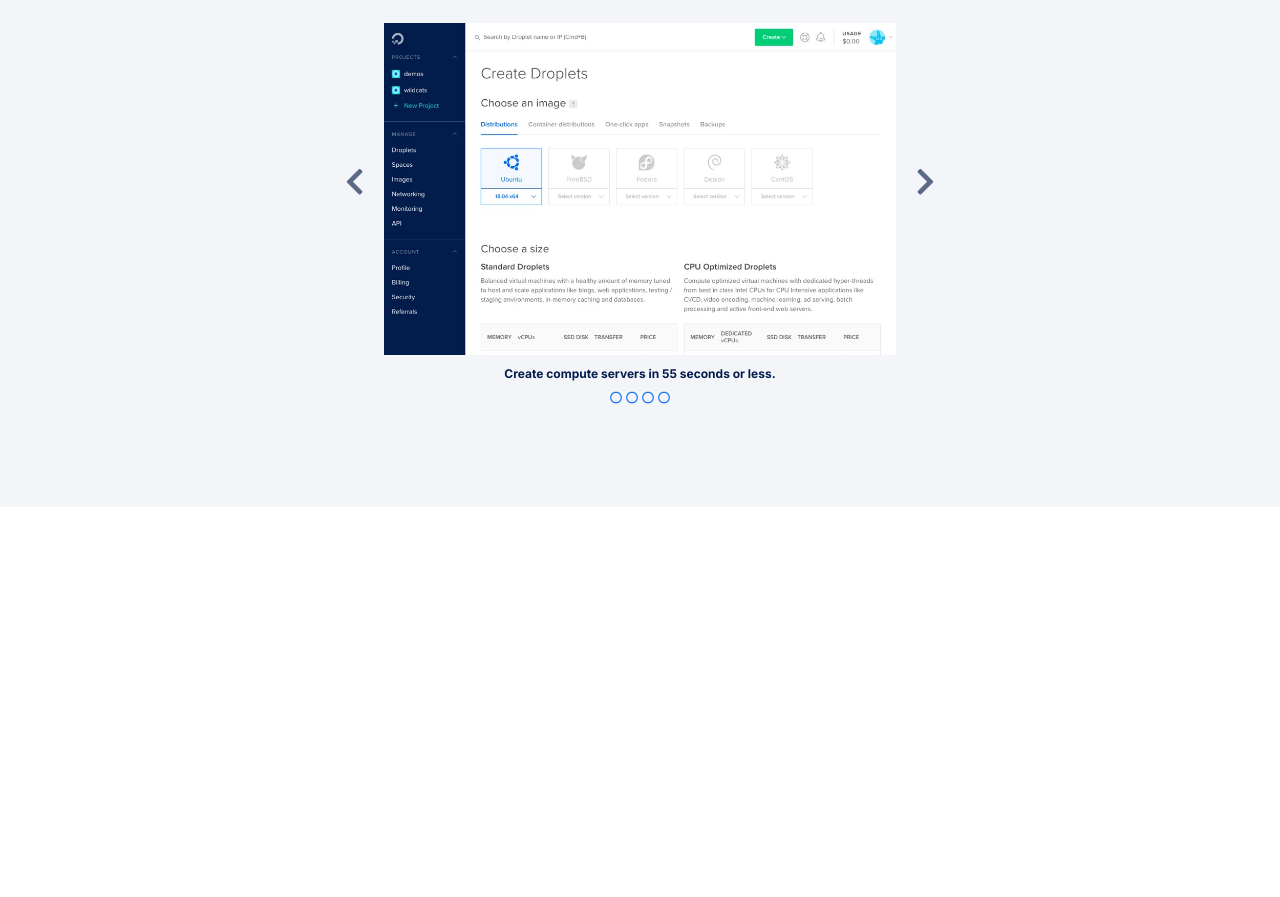
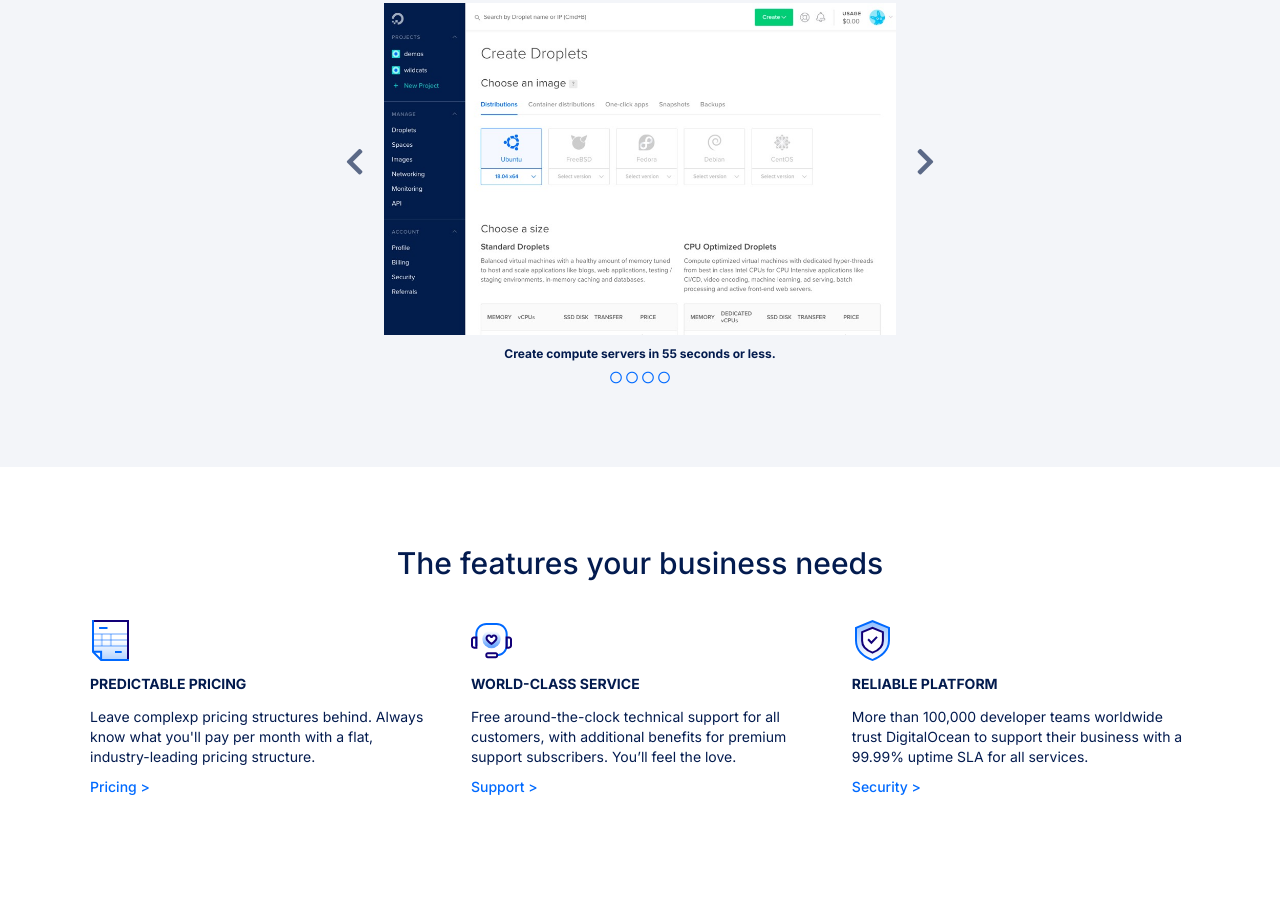
Before and after one commit to matassoli/html-css-digitalocean, a plain HTML site: page index.html in a window 1280 px wide. Shown: the part 2672-3569 px from the top of the page. Before the commit the page ends 3279 px from the top, so only its background shows below. Drawn offline with nearby package versions, Linux system fonts and the light colour scheme.

Commit message:
features-2

```diff
--- a/css/master.css
+++ b/css/master.css
@@ -1,6 +1,11 @@
 body {
   color: #031b4f;
   font-family: 'Inter', sans-serif;
+}
+
+a:focus {
+  padding: 10px;
+  text-decoration: none;
 }
 
 .navibar img {
@@ -139,18 +144,15 @@ h5 {
 .sponsor__logos img {
   margin: auto;
   padding-left: 10px;
-
 }
 
 .sponsor a {
   color: #006aff;
   font-weight: 500;
-  outline: none;
-
 }
 
 .features {
-  margin: 100px 0 100px;
+  margin: 80px 0 100px;
 }
 
 .features__text {
@@ -179,7 +181,6 @@ h5 {
   display: block;
   font-size: 16px;
   padding: 15px;
-  outline: none;
 }
 
 .features__buttons button:active {
@@ -194,44 +195,43 @@ h5 {
 }
 
 .features__description h5 {
-  padding-bottom: 15px;
   color: #031b4f;
   font-weight: 600;
+  padding-bottom: 15px;
 }
 
 .features__description p, .slides p {
+  color: #5b6987;
   font-size: 16px;
-  color: #5b6987;
 }
 
 .slides {
   background-color: #f3f5f9;
-  padding-bottom: 100px;
-  margin-bottom: 100px;
+  padding-bottom: 80px;
 }
 
 .slides__text h1 {
   color: #031b4e;
+  font-size: 40px;
+  font-weight: 600;
   padding: 60px 0 20px 0;
-  font-weight: 600;
-  font-size: 40px;
 }
 
 .slides__text p {
+  color: #5b6987;
   font-size: 20px;
-  color: #5b6987;
   padding: 0 60px 80px 60px;
 }
 
 .slides__img img {
+  height: auto;
   width: 40%;
-  height: auto;
 }
 
 .slides__img i {
+  color: #5b6987;
+  font-size: 30px;
   padding: 0 20px;
-  font-size: 30px;
-  color: #5b6987;
 }
 
 .slides__img i:hover {
@@ -239,12 +239,12 @@ h5 {
 }
 
 .slides__img p {
-  padding-top: 10px;
-  padding-bottom: 0;
   color: #031b4e;
   font-size: 12px;
   font-weight: 600;
   margin-bottom: 5px;
+  padding-bottom: 0;
+  padding-top: 10px;
 }
 
 .slides__text__circles i {
@@ -257,11 +257,30 @@ h5 {
   border-radius: 50%;
 }
 
+.features__column {
+  display: inline-block;
+  margin-top: 30px;
+  padding: 0 20px;
+  width: calc((100% / 3) - 3px);
+}
+
+.features__column h5 {
+  color: #031b4e;
+  font-size: 14px;
+  font-weight: 600;
+  padding: 15px 0;
+}
+
+.features__column a {
+  color: #006aff;
+  font-weight: 500;
+}
+
 @media screen and (max-width: 992px) {
   .hero .login-form {
+    margin: auto;
+    min-width: 350px;
     padding-top: 0;
-    min-width: 350px;
-    margin: auto;
   }
 }
 
@@ -283,8 +302,8 @@ h1 {
   }
 
   h1 {
+    font-size: 30px;
     padding-top: 100px;
-    font-size: 30px;
   }
 
   .features__description .row {
@@ -292,7 +311,12 @@ h1 {
   }
 
   .slides__text h1 {
+    font-size: 30px;
     padding: 50px 0 20px 0;
-    font-size: 30px;
+  }
+
+  .features__column {
+    display: block;
+    width: 100%;
   }
 }
--- a/index.html
+++ b/index.html
@@ -160,6 +160,33 @@
     </section>
 
 
+<section class="container">
+  <div class="features">
+<h2 class="text-center" >The features your business needs</h2>
+<div class="features__column">
+  <img src="img/pred-pricing.svg" alt="Pricing">
+  <h5>Predictable Pricing</h5>
+  <p>Leave complexp pricing structures behind. Always know what you'll pay per month with a flat, industry-leading pricing structure.</p>
+  <a href="">Pricing 	&#62;</a>
+</div>
+<div class="features__column">
+  <img src="img/world-class.svg" alt="World-class">
+  <h5>World-class service</h5>
+  <p>Free around-the-clock technical support for all customers, with additional benefits for premium support subscribers. You’ll feel the love.</p>
+  <a href="">Support 	&#62;</a>
+</div>
+<div class="features__column">
+  <img src="img/reliable-platform.svg" alt="Reliable">
+  <h5>Reliable Platform</h5>
+  <p>More than 100,000 developer teams worldwide trust DigitalOcean to support their business with a 99.99% uptime SLA for all services.</p>
+  <a href="">Security 	&#62;</a>
+</div>
+
+
+
+</div>
+</section>
+
 
   </main>
 
```
